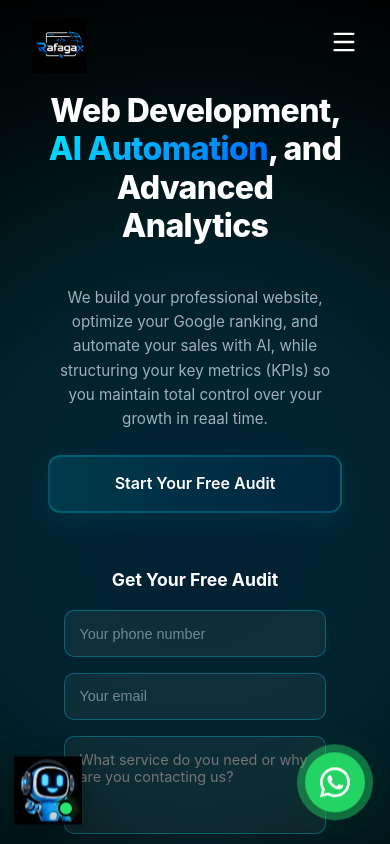
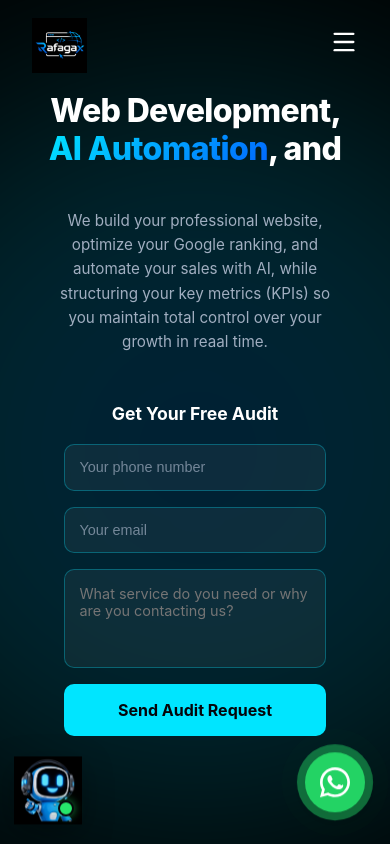
Before and after one commit to rafagax/proyecto-web, a React (Vite) app: page / in a window 390 px wide. Shown: the top 844 px of the page. Built offline with nearby package versions, Linux system fonts and the light colour scheme.

Commit message:
Revert "-"
This reverts commit 6647099fcc05b45b510ea671ed1c49bd542dd643.

```diff
--- a/src/App.css
+++ b/src/App.css
@@ -1060,8 +1060,8 @@
   justify-content: center;
   gap: 12px;
   padding: 14px 36px;
-  background: linear-gradient(90deg, rgba(0,229,255,0.12), rgba(0,102,255,0.06));
-  border: 2px solid rgba(0,229,255,0.22);
+  background: transparent;
+  border: 2px solid var(--accent-cyan);
   border-radius: 12px;
   color: white;
   font-weight: 600;
@@ -1071,7 +1071,6 @@
   overflow: hidden;
   text-decoration: none;
   cursor: pointer;
-  box-shadow: 0 8px 30px rgba(0, 229, 255, 0.08);
 }
 
 .btn-whatsapp-large::after {
@@ -2163,13 +2162,8 @@
     display: none !important;
   }
 
-  /* Mostrar botones principales también en móvil (antes estaban ocultos) */
   .hero-buttons {
-    display: flex !important;
-    justify-content: center !important;
-    gap: 1rem !important;
-    position: relative !important;
-    z-index: 20 !important; /* Ensure buttons appear above background and navbar overlays */
+    display: none !important;
   }
 }
 
--- a/src/pages/Home.jsx
+++ b/src/pages/Home.jsx
@@ -148,7 +148,7 @@ const Home = () => {
         <div className="container" style={{ display: 'flex', flexWrap: 'wrap', alignItems: 'flex-start', justifyContent: 'space-between', gap: '2rem', paddingBottom: '4rem' }}>
           <div className="hero-content hero-content-responsive" style={{ flex: '1 1 400px', textAlign: 'left', margin: 0, display: 'flex', flexDirection: 'column', justifyContent: 'flex-start', paddingTop: '2rem', minHeight: '600px' }}>
             <h1 className="hero-title" style={{ lineHeight: 1.1, marginBottom: '2rem' }}>
-              Web Development, <span className="text-gradient">AI Automation</span>, and Advanced Analytics<br />
+              Web Development, <span className="text-gradient">AI Automation</span>, and <br />
 
             </h1>
             <p className="hero-subtitle" style={{ fontSize: '1.1rem', maxWidth: '550px', marginLeft: 0, marginBottom: '2.5rem' }}>
```
